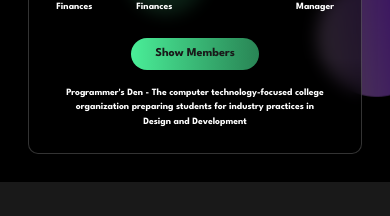
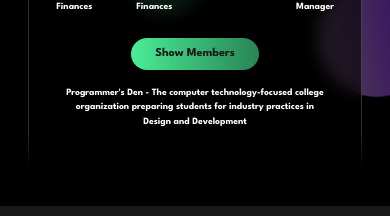
Before and after one commit to sudo-paoo/project-dayshade, a Next.js app: page / in a window 390 px wide. Shown: the part 822-1038 px from the top of the page. Built offline with nearby package versions, Linux system fonts and the light colour scheme.

Commit message:
Added Gradient to main div and adjusted opacity of container

```diff
--- a/app/page.tsx
+++ b/app/page.tsx
@@ -62,10 +62,10 @@ const officerData = [
 export default function Page() {
   return (
     <>
-      <div className="min-h-screen h-auto w-full bg-black text-white container mx-auto px-4 py-4 bg-[url('/assets/circles.png')] bg-[length:150%] ">
+      <div className="min-h-screen h-auto w-full bg-black text-white container mx-auto px-4 py-4 bg-[url('/assets/circles.png')] bg-[length:150%]">
         {/* Mobile View  of Home*/}
         {/* Opening Div*/}
-        <GlassContainer className="md:hidden flex flex-col m-3 p-2 items-center justify-between bg-gradient-to-b from-black/50 from-90% via-black via-100%">
+        <GlassContainer className="md:hidden bg-black/60 flex flex-col m-3 p-2 items-center justify-between mask-b-from-95% mask-b-to-99%">
           <div className="flex items-center justify-center p-4">
             <Image
               src="/assets/pd-logo.png"
@@ -141,7 +141,7 @@ export default function Page() {
               Show Members
             </Button>
           </div>
-          <div className="flex flex-col py-4 mx-6">
+          <div className="flex flex-col py-4 pb-10 mx-6">
             <p className="font-bold text-[0.6rem] text-center">
               Programmer's Den - The computer technology-focused college
               organization preparing students for industry practices in Design
--- a/components/shared/glass-container.tsx
+++ b/components/shared/glass-container.tsx
@@ -1,17 +1,21 @@
-import { cn } from "@/lib/utils"
-import type { ReactNode } from "react"
+import { cn } from "@/lib/utils";
+import type { ReactNode } from "react";
 
 interface GlassContainerProps {
-  children: ReactNode
-  className?: string
-  variant?: "default" | "card" // Default for background use, card for cards HAHAHA
+  children: ReactNode;
+  className?: string;
+  variant?: "default" | "card"; // Default for background use, card for cards HAHAHA
 }
 
-export function GlassContainer({ children, className, variant = "default" }: GlassContainerProps) {
+export function GlassContainer({
+  children,
+  className,
+  variant = "default",
+}: GlassContainerProps) {
   const variantClasses = {
     default: "bg-black/50",
-    card: "bg-gradient-to-b from-white/30 to-black/10"
-  }
+    card: "bg-gradient-to-b from-white/30 to-black/10",
+  };
   return (
     <div
       className={cn(
@@ -19,10 +23,10 @@ export function GlassContainer({ children, className, variant = "default" }: Gla
         `${variantClasses[variant]}`,
         "border border-white/20",
         "p-2",
-        className,
+        className
       )}
     >
       {children}
     </div>
-  )
+  );
 }
```
